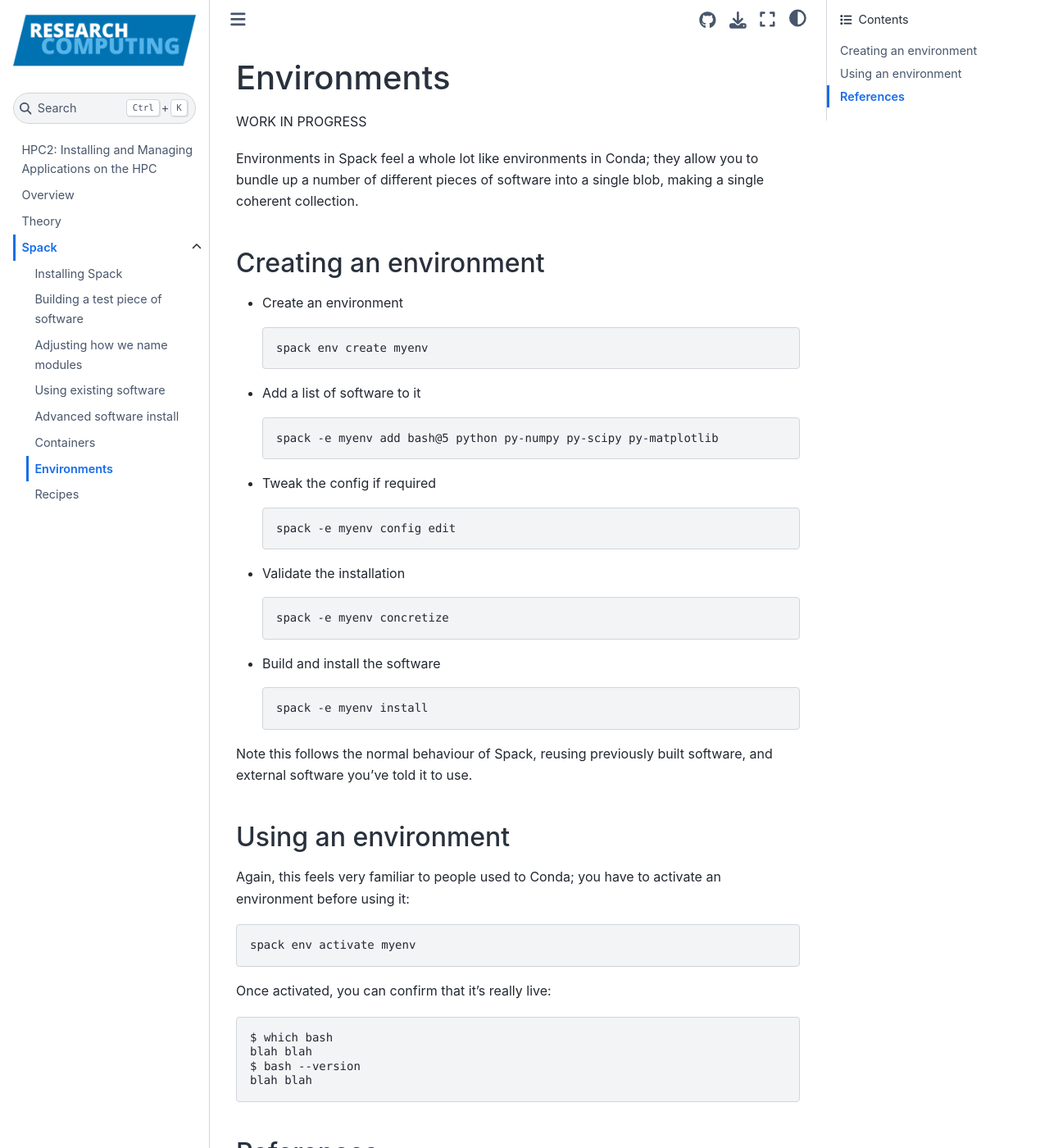
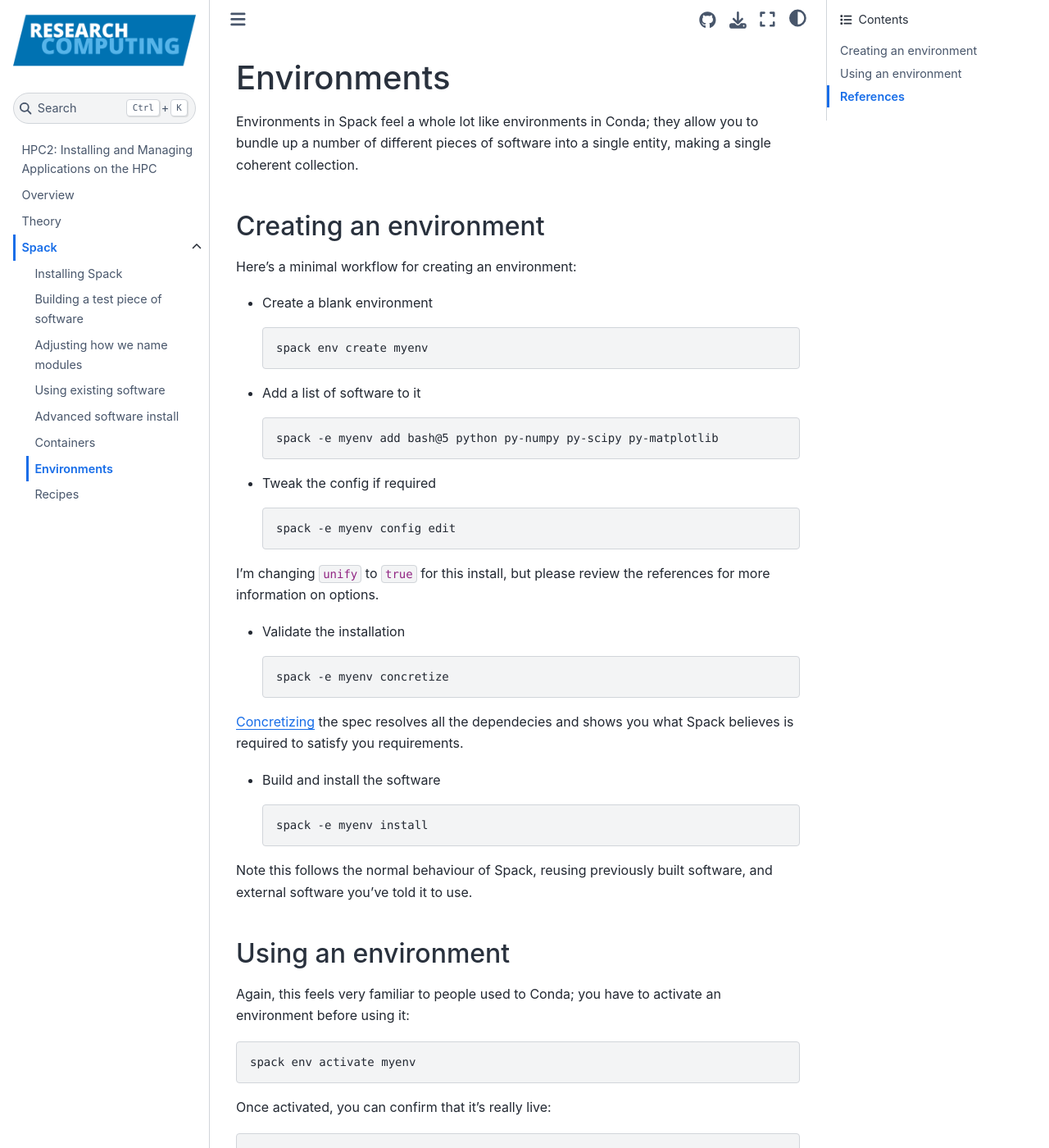
Before and after one commit to ARCTraining/hpc2-software, a Jupyter Book: the page built from book/course/spack/environments.md, in a window 1280 px wide and 1400 px high. Shown: the whole window at 82% size. Built offline with Jupyter Book 1.0.4 settings and Sphinx 7.4.7 and the Sphinx Book theme 1.1.4, drawn with Linux system fonts in a browser that asks for light colours; some of the changed text lies outside the part shown.

Commit message:
Finish off Environments file

````diff
--- a/book/course/spack/environments.md
+++ b/book/course/spack/environments.md
@@ -1,33 +1,45 @@
 # Environments
 
-WORK IN PROGRESS
-
 Environments in Spack feel a whole lot like environments in Conda; they allow
-you to bundle up a number of different pieces of software into a single blob,
+you to bundle up a number of different pieces of software into a single entity,
 making a single coherent collection.
 
 ## Creating an environment
 
-- Create an environment
+Here's a minimal workflow for creating an environment:
+
+- Create a blank environment
+
   ```bash
   spack env create myenv
   ```
 
 - Add a list of software to it
+
   ```bash
   spack -e myenv add bash@5 python py-numpy py-scipy py-matplotlib
   ```
 
 - Tweak the config if required
+
   ```bash
   spack -e myenv config edit
+  ```
+
+ I'm changing `unify` to `true` for this install, but please review the references for more information on options.
 
 - Validate the installation
+
   ```bash
   spack -e myenv concretize
   ```
 
+ [Concretizing](https://spack.readthedocs.io/en/latest/environments.html#spec-concretization)
+the spec resolves all the dependecies and shows you what Spack believes is
+required to satisfy you requirements.
+
 - Build and install the software
+
   ```bash
   spack -e myenv install
   ```
@@ -48,11 +60,17 @@ Once activated, you can confirm that it's really live:
 
 ```bash
 $ which bash
-blah blah
+~/spack/var/spack/environments/myenv/.spack-env/view/bin/bash
 $ bash --version
-blah blah
+wGNU bash, version 5.1.8(1)-release (x86_64-pc-linux-gnu)
+Copyright (C) 2020 Free Software Foundation, Inc.
+License GPLv3+: GNU GPL version 3 or later <http://gnu.org/licenses/gpl.html>
+
+This is free software; you are free to change and redistribute it.
+There is NO WARRANTY, to the extent permitted by law.
 ```
 
 ## References
 
 [Using Spack to Replace Homebrew/Conda](https://spack.readthedocs.io/en/latest/replace_conda_homebrew.html)
+[Environments](https://spack.readthedocs.io/en/latest/environments.html)
````
